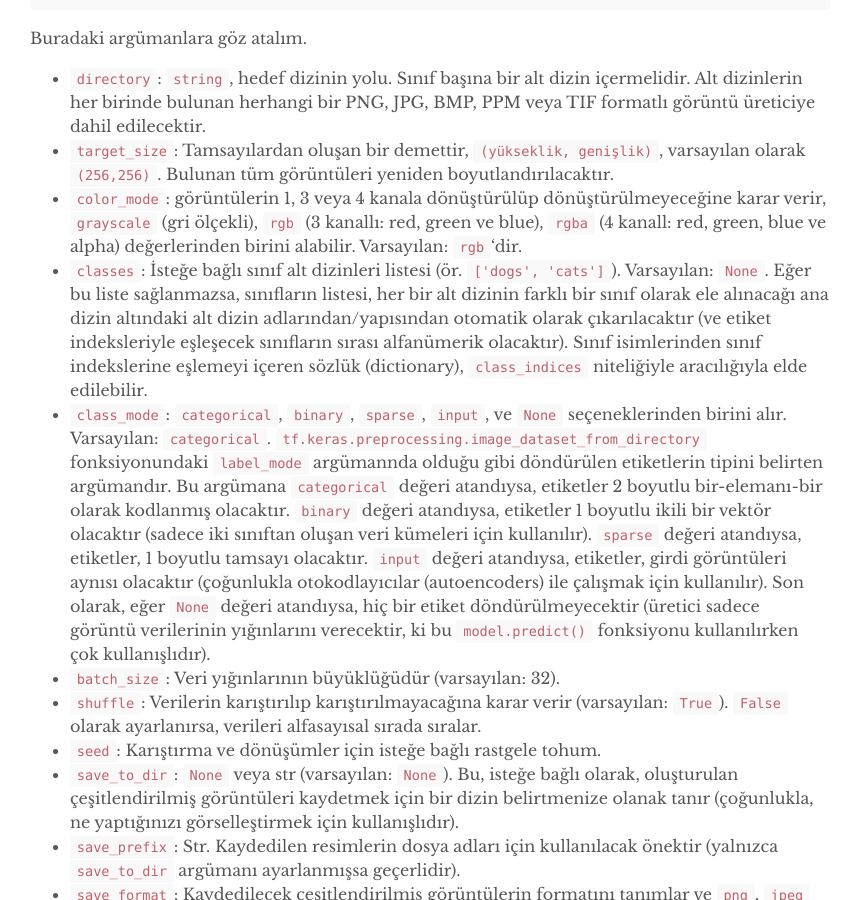
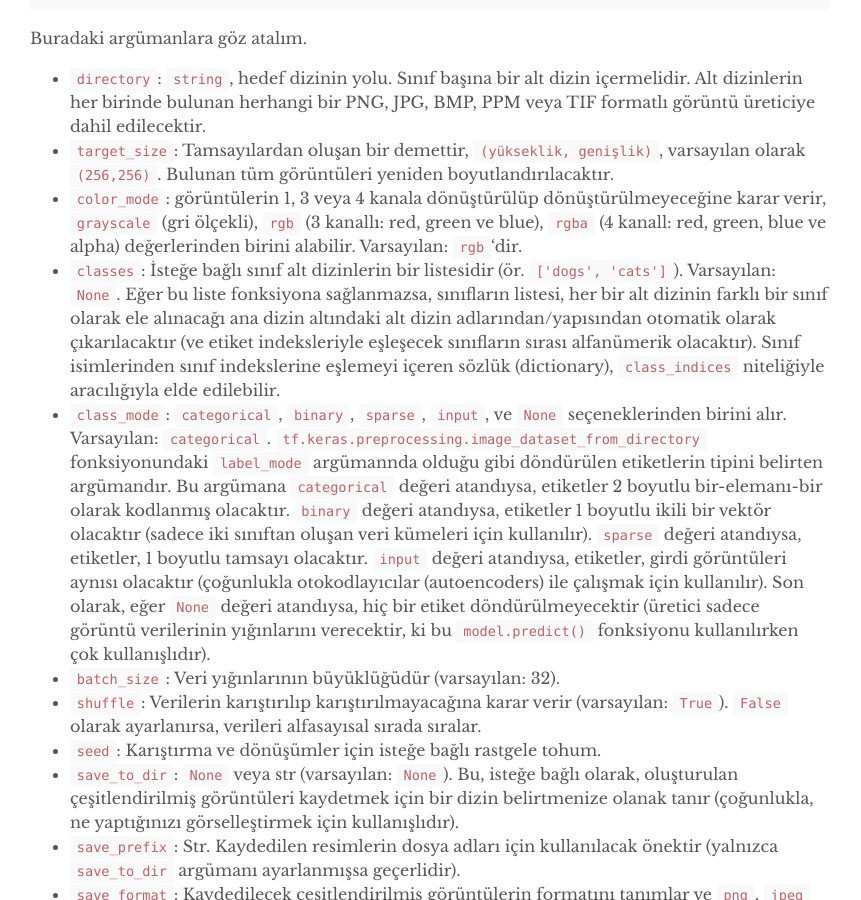
Before and after one commit to mmuratarat/turkish, a Jekyll site: the page built from _posts/2021-03-15-reading-images-into-TF.md, in a window 1280 px wide and 900 px high, scrolled down 12514 px. Shown: the whole window, without its empty margins (210-1071 px from the left). Built offline with Jekyll 4.4.1, drawn with Linux system fonts in a browser that asks for light colours; formulas are drawn with MathJax 3; comment, search, counter and statistics services are not loaded.

Commit message:
Update 2021-03-15-reading-images-into-TF.md

```diff
--- a/_posts/2021-03-15-reading-images-into-TF.md
+++ b/_posts/2021-03-15-reading-images-into-TF.md
@@ -386,7 +386,7 @@ Buradaki argümanlara göz atalım.
 * `directory`: `string`, hedef dizinin yolu. Sınıf başına bir alt dizin içermelidir. Alt dizinlerin her birinde bulunan herhangi bir PNG, JPG, BMP, PPM veya TIF formatlı görüntü üreticiye dahil edilecektir.
 * `target_size`: Tamsayılardan oluşan bir demettir, `(yükseklik, genişlik)`, varsayılan olarak `(256,256)`. Bulunan tüm görüntüleri yeniden boyutlandırılacaktır.
 * `color_mode`: görüntülerin 1, 3 veya 4 kanala dönüştürülüp dönüştürülmeyeceğine karar verir, `grayscale` (gri ölçekli), `rgb` (3 kanallı: red, green ve blue), `rgba` (4 kanall: red, green, blue ve alpha) değerlerinden birini alabilir. Varsayılan: `rgb`'dir.
-* `classes`: İsteğe bağlı sınıf alt dizinleri listesi (ör. `['dogs', 'cats']`). Varsayılan: `None`. Eğer bu liste sağlanmazsa, sınıfların listesi, her bir alt dizinin farklı bir sınıf olarak ele alınacağı ana dizin altındaki alt dizin adlarından/yapısından otomatik olarak çıkarılacaktır (ve etiket indeksleriyle eşleşecek sınıfların sırası alfanümerik olacaktır). Sınıf isimlerinden sınıf indekslerine eşlemeyi içeren sözlük (dictionary), `class_indices` niteliğiyle aracılığıyla elde edilebilir.
+* `classes`: İsteğe bağlı sınıf alt dizinlerin bir listesidir (ör. `['dogs', 'cats']`). Varsayılan: `None`. Eğer bu liste fonksiyona sağlanmazsa, sınıfların listesi, her bir alt dizinin farklı bir sınıf olarak ele alınacağı ana dizin altındaki alt dizin adlarından/yapısından otomatik olarak çıkarılacaktır (ve etiket indeksleriyle eşleşecek sınıfların sırası alfanümerik olacaktır). Sınıf isimlerinden sınıf indekslerine eşlemeyi içeren sözlük (dictionary), `class_indices` niteliğiyle aracılığıyla elde edilebilir.
 * `class_mode`: `categorical`, `binary`, `sparse`, `input`, ve `None` seçeneklerinden birini alır. Varsayılan: `categorical`. `tf.keras.preprocessing.image_dataset_from_directory` fonksiyonundaki `label_mode` argümannda olduğu gibi döndürülen etiketlerin tipini belirten argümandır. Bu argümana `categorical` değeri atandıysa, etiketler 2 boyutlu bir-elemanı-bir olarak kodlanmış olacaktır. `binary` değeri atandıysa, etiketler 1 boyutlu ikili bir vektör olacaktır (sadece iki sınıftan oluşan veri kümeleri için kullanılır). `sparse` değeri atandıysa, etiketler, 1 boyutlu tamsayı olacaktır. `input` değeri atandıysa, etiketler, girdi görüntüleri aynısı olacaktır (çoğunlukla otokodlayıcılar (autoencoders) ile çalışmak için kullanılır). Son olarak, eğer `None` değeri atandıysa, hiç bir etiket döndürülmeyecektir (üretici sadece görüntü verilerinin yığınlarını verecektir, ki bu `model.predict()` fonksiyonu kullanılırken çok kullanışlıdır).
 * `batch_size`: Veri yığınlarının büyüklüğüdür (varsayılan: 32).
 * `shuffle`: Verilerin karıştırılıp karıştırılmayacağına karar verir (varsayılan: `True`). `False` olarak ayarlanırsa, verileri alfasayısal sırada sıralar.
```
